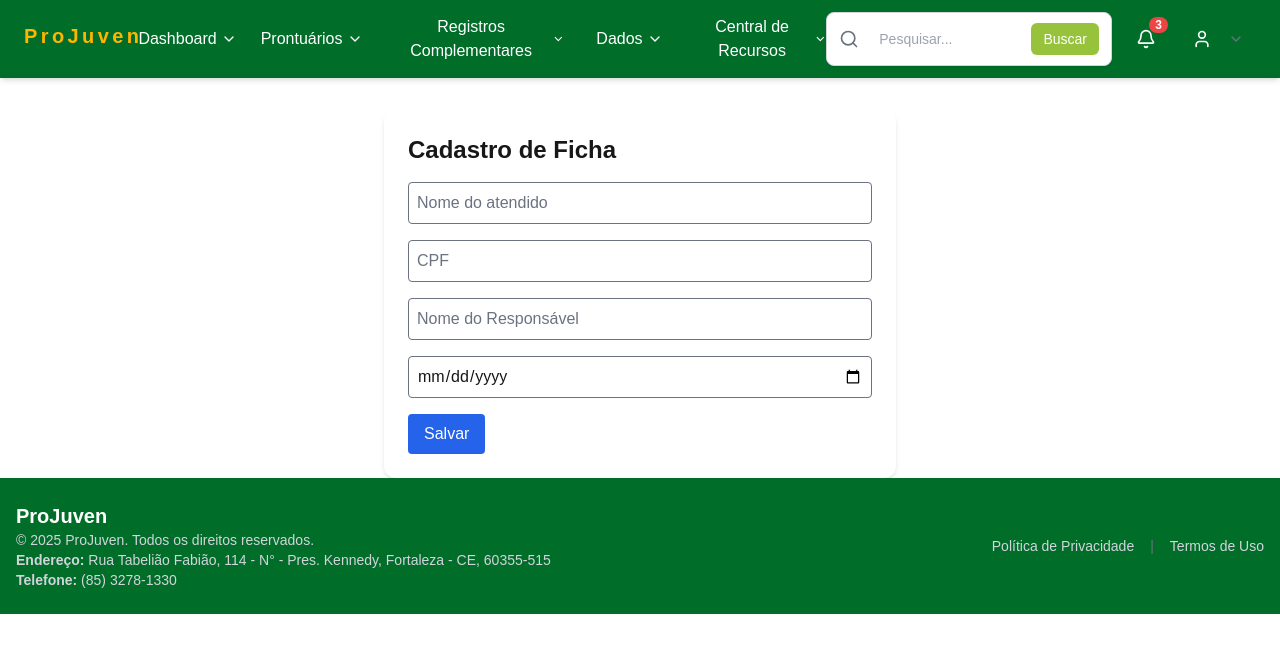
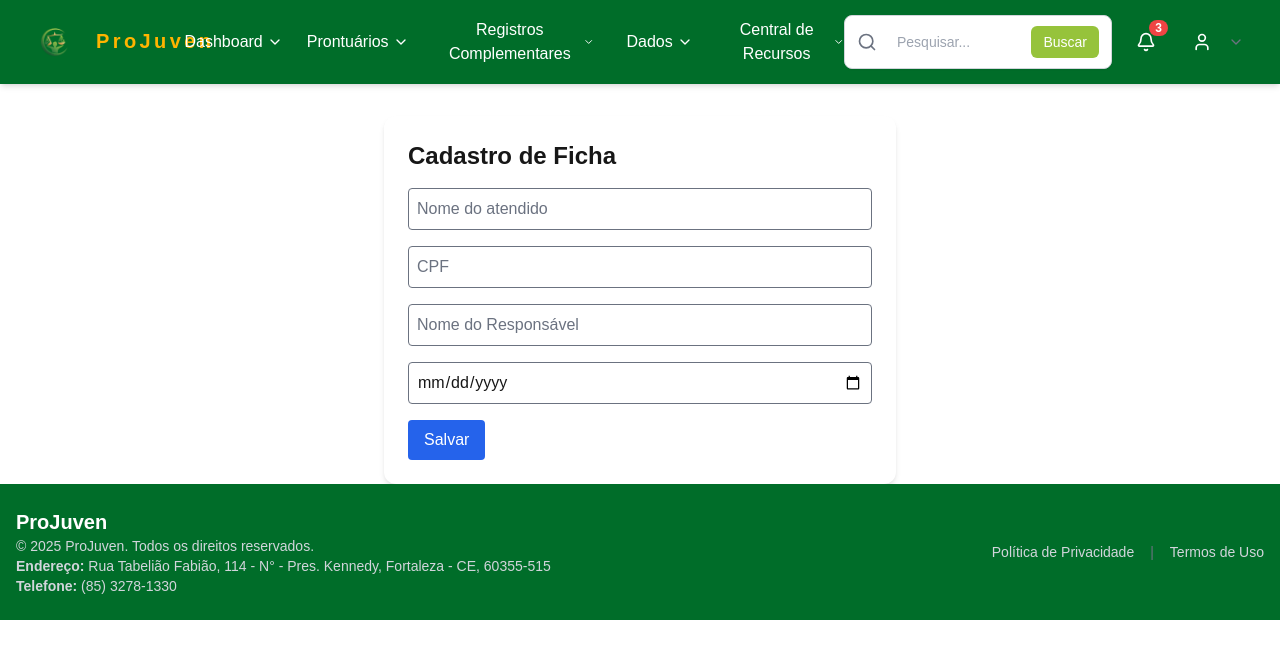
Before and after one commit to resenhandodirei/ProJuven, a Next.js app: page /ficha in a window 1280 px wide. Shown: the top 658 px of the page. Built offline with nearby package versions, Linux system fonts and the light colour scheme.

Commit message:
feat: feito

```diff
--- a/src/components/NavbarLogo.tsx
+++ b/src/components/NavbarLogo.tsx
@@ -6,7 +6,7 @@ const letters = "ProJuven".split("");
 
 const letterVariants = {
   animate: {
-    y: [0, -3, 0], // sobe e desce levemente
+    y: [0, -3, 0, -6], // sobe e desce levemente
     transition: {
       duration: 10,
       repeat: Infinity,
--- a/src/components/navbar.tsx
+++ b/src/components/navbar.tsx
@@ -8,6 +8,7 @@ import SearchBar from "@/components/SearchBar";
 import NotificationBell from "@/components/NotificationBell";
 import UserMenu from "./UserMenu";
 import NavbarLogo from "./NavbarLogo";
+import icon from "../app/assets/icon.png";
 
 interface UserData {
   nome: string;
@@ -70,11 +71,15 @@ export default function Navbar() {
     <>
     <nav className="bg-[var(--greenDark)] text-white shadow-md px-6 py-3">
       <div className="container mx-auto flex justify-between items-center">
+
         {/* Logo */}
-        <a href="/" className="text-2xl font-bold tracking-tight">
-          <NavbarLogo />
-
-        </a>
+        <div className="flex justify-center">
+          <a href="/"
+            className="flex items-center gap-3 text-2xl font-bold tracking-tight text-gray-800">
+            <img src={icon.src} width={60} alt="Logo" />
+            <NavbarLogo />
+          </a>
+        </div>
 
         {/* Menu Desktop */}
         <ul className="hidden md:flex items-center gap-6 font-medium relative">
--- /dev/null
+++ b/src/declarations.d.ts
@@ -0,0 +1,4 @@
+declare module "*.jpg";
+declare module "*.png";
+declare module "*.jpeg";
+declare module "*.gif";
```
